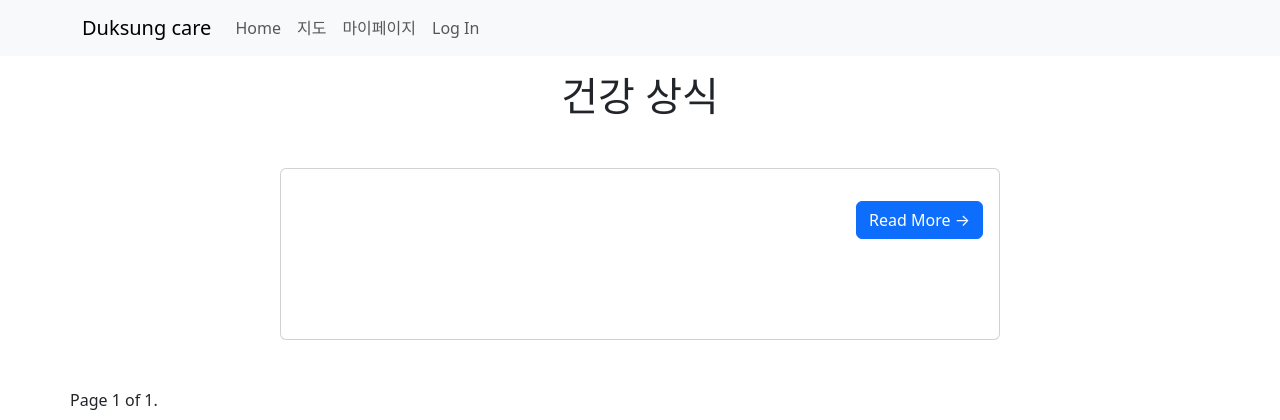
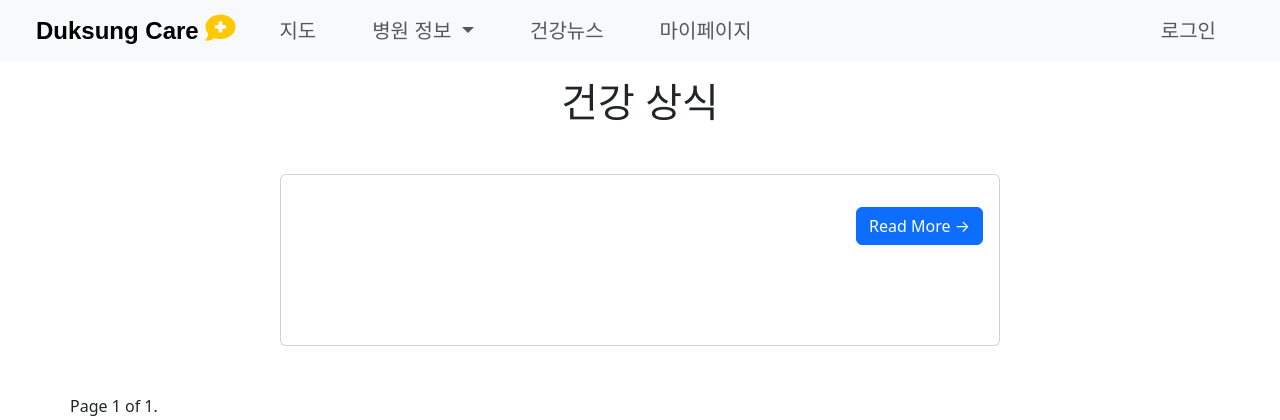
Before and after one commit to DS-internet-programming-5/duksung_care, a Django app: page /health_tips/post/ in a window 1280 px wide. Shown: the top 420 px of the page. Run offline with Django 4.2, Linux system fonts and the light colour scheme; data that the repository does not hold is empty; some libraries are stand-ins or nearby versions; some web fonts are replaced.

Commit message:
Fix: 공통 스타일시트 추가, navbar 수정

```diff
--- a/health_tips/templates/health_tips/base.html
+++ b/health_tips/templates/health_tips/base.html
@@ -14,7 +14,7 @@
 
 <body>
     <!-- NavBar -->
-    {% include 'health_tips/navbar.html' %}
+    {% include 'navbar.html' %}
 
     <!-- Modal -->
     {% include 'health_tips/modal.html' %}
--- a/health_tips/templates/health_tips/navbar.html
+++ /dev/null
@@ -1,28 +0,0 @@
-<nav class="navbar navbar-expand-lg navbar-light bg-light">
-        <div class="container">
-            <a class="navbar-brand" href="/">Duksung care</a>
-            <button class="navbar-toggler" type="button" data-toggle="collapse" data-target="#navbarNavDropdown"
-                aria-controls="navbarNavDropdown" aria-expanded="false" aria-label="Toggle navigation">
-                <span class="navbar-toggler-icon"></span>
-            </button>
-            <div class="collapse navbar-collapse" id="navbarNavDropdown">
-                <ul class="navbar-nav">
-                    <li class="nav-item">
-                        <a class="nav-link" href="/">Home</a>
-                    </li>
-                    <li class="nav-item">
-                        <a class="nav-link" href="/">지도</a>
-                    </li>
-                    <li class="nav-item">
-                        <a class="nav-link" href="/">마이페이지</a>
-                    </li>
-
-                </ul>
-                <ul class="navbar-nav ml-auto">
-                    <li class="nav-item">
-                        <a class="nav-link" href="#" data-toggle="modal" data-target="#loginModal">Log In</a>
-                    </li>
-                </ul>
-            </div>
-        </div>
-    </nav>
--- /dev/null
+++ b/static/common_style.css
@@ -0,0 +1,27 @@
+@font-face {
+    font-family: 'NanumSquareRound';
+    src: url('https://cdn.jsdelivr.net/gh/projectnoonnu/noonfonts_two@1.0/NanumSquareRound.woff') format('woff');
+    font-weight: normal;
+    font-style: normal;
+}
+
+.navbar {
+font-family: 'NanumSquareRound', sans-serif;
+font-size: 20px;
+}
+
+.navbar .nav-link {
+    font-family: 'NanumSquareRound', sans-serif;
+}
+
+.navbar-brand {
+    font-size: 24px;
+}
+
+#navbarNavDropdown {
+    justify-content: space-between;
+}
+
+.nav-item {
+    margin: 0 20px;
+}
--- a/templates/navbar.html
+++ b/templates/navbar.html
@@ -1,3 +1,6 @@
+{% load static %}
+<script src="https://kit.fontawesome.com/bdcda05bfe.js" crossorigin="anonymous"></script>
+<link rel="stylesheet" href="{% static 'common_style.css' %}">
 <nav class="navbar navbar-expand-lg navbar-light bg-light" style="z-index: 999">
     <div class="container-fluid mx-md-4">
         <a class="navbar-brand" href="/main_page1"><strong>Duksung Care</strong>
@@ -23,7 +26,7 @@
                     </ul>
                 </li>
                 <li class="nav-item">
-                    <a class="nav-link" href="/health/">건강뉴스</a>
+                    <a class="nav-link" href="/health_tips/post/">건강뉴스</a>
                 </li>
                 <li class="nav-item">
                     <a class="nav-link" href="/accounts/{{ request.user.pk }}">마이페이지</a>
@@ -38,7 +41,7 @@
                             {% csrf_token %}
                         </form>
                     {% else %}
-                        <a class="nav-link" href="{% url 'login' %}" data-toggle="modal" data-target="#loginModal">로그인</a>
+                        <a class="nav-link" href="{% url 'login' %}">로그인</a>
                     {% endif %}
                 </li>
             </ul>
```
Also changed, not shown: static/main/css/style.css (+6 -17 lines).
